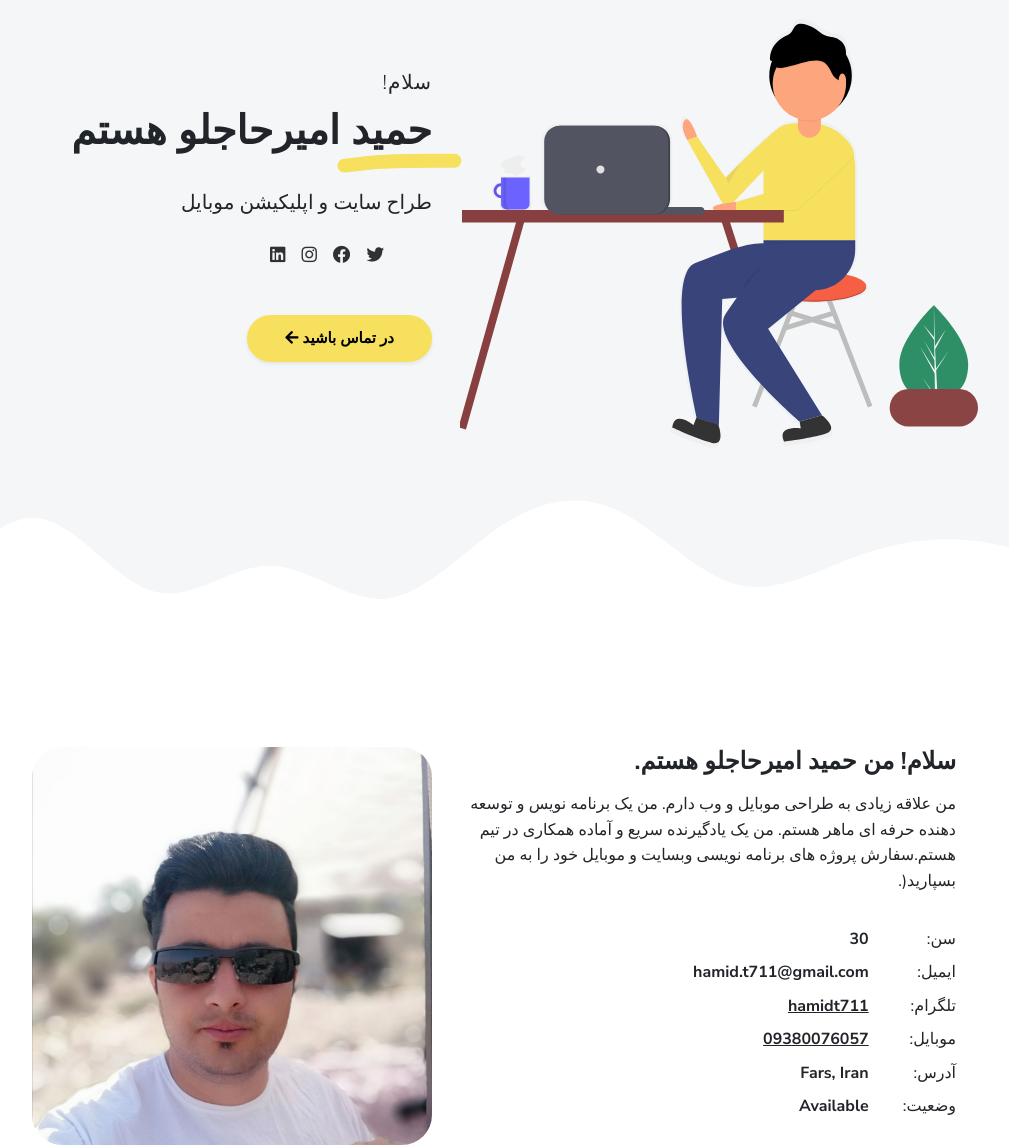
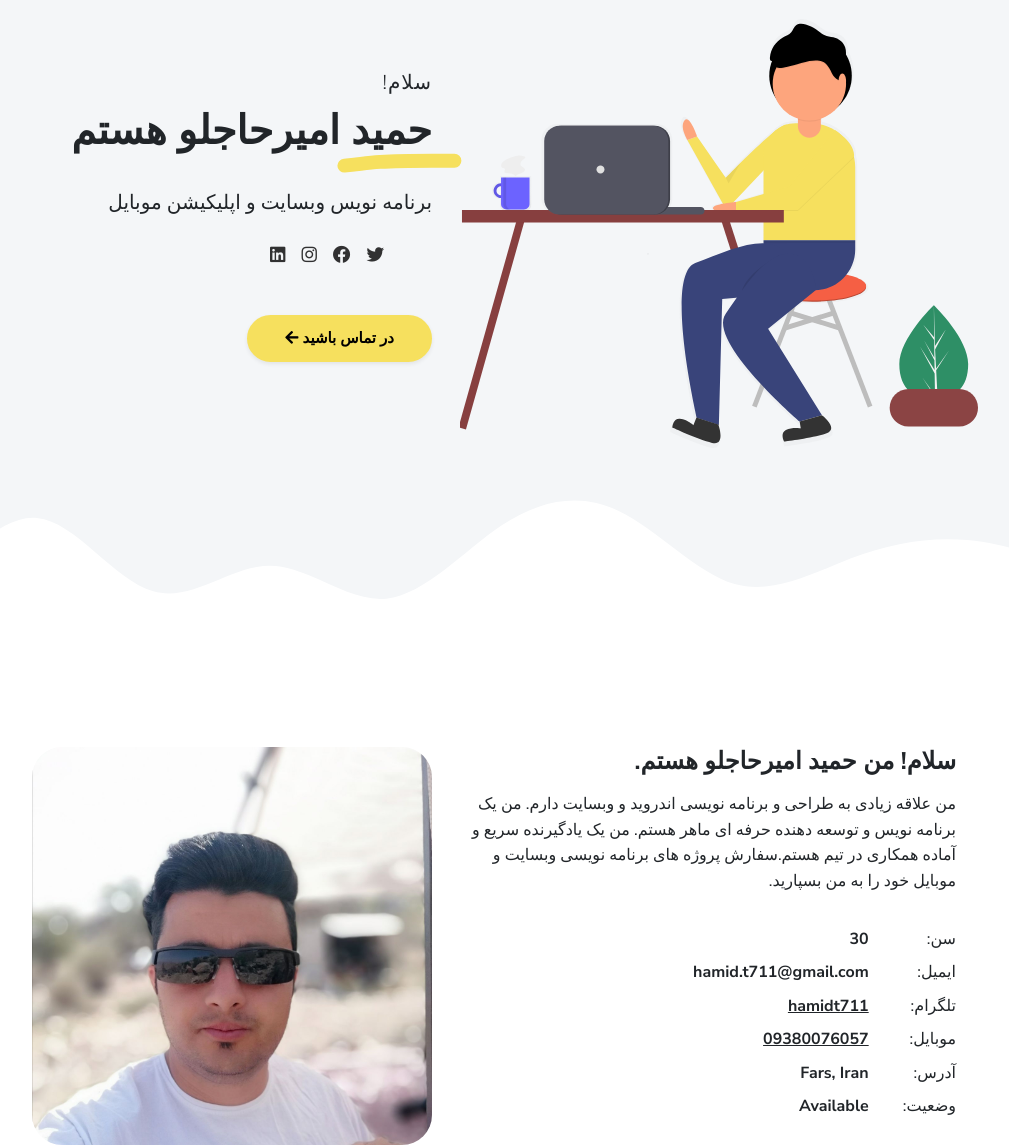
Before and after one commit to hamidamirhajlo/hamidamirhajlo.github.io, a plain HTML site: page index.html in a window 1280 px wide. Shown: the part 87-1235 px from the top of the page, without its empty margins (196-1205 px from the left). Drawn offline with Linux system fonts and the light colour scheme.

Commit message:
Update index.html

```diff
--- a/index.html
+++ b/index.html
@@ -88,7 +88,7 @@
                 <div class="mt-5">
                   <p class="lead text-uppercase mb-1">سلام!</p>
                   <h1 class="intro-title marker" data-aos="fade-left" data-aos-delay="50">حمید امیرحاجلو هستم</h1>
-                  <p class="lead fw-normal mt-3" data-aos="fade-up" data-aos-delay="100">طراح سایت و اپلیکیشن موبایل</p>
+                  <p class="lead fw-normal mt-3" data-aos="fade-up" data-aos-delay="100">برنامه نویس وبسایت و اپلیکیشن موبایل</p>
                   <div class="social-nav" data-aos="fade-up" data-aos-delay="200">
                     <nav role="navigation">
                       <ul class="nav justify-content-left">
@@ -123,7 +123,7 @@
           <div class="row">
             <div class="col-md-6">
               <h2 class="h4 my-2">سلام! من حمید امیرحاجلو هستم.</h2>
-              <p>من علاقه زیادی به طراحی موبایل و وب دارم. من یک برنامه نویس و توسعه دهنده حرفه ای ماهر هستم. من یک یادگیرنده سریع و آماده همکاری در تیم هستم.سفارش پروژه های برنامه نویسی وبسایت و موبایل خود را به من بسپارید(.</p>
+              <p>من علاقه زیادی به طراحی و برنامه نویسی اندروید و وبسایت دارم. من یک برنامه نویس و توسعه دهنده حرفه ای ماهر هستم. من یک یادگیرنده سریع و آماده همکاری در تیم هستم.سفارش پروژه های برنامه نویسی وبسایت و موبایل خود را به من بسپارید.</p>
               <div class="row mt-3">
                 <div class="col-sm-2">
                   <div class="pb-1">سن:</div>
@@ -594,7 +594,7 @@
             </div>
           </div>
           <div class="text-small text-secondary">
-            <div class="mb-1">&copy; Rayanak .All rights reserved.</div>
+            <div class="mb-1">&copy; hcoder.ir All rights reserved.</div>
             <div>
             </div>
           </div>
```
